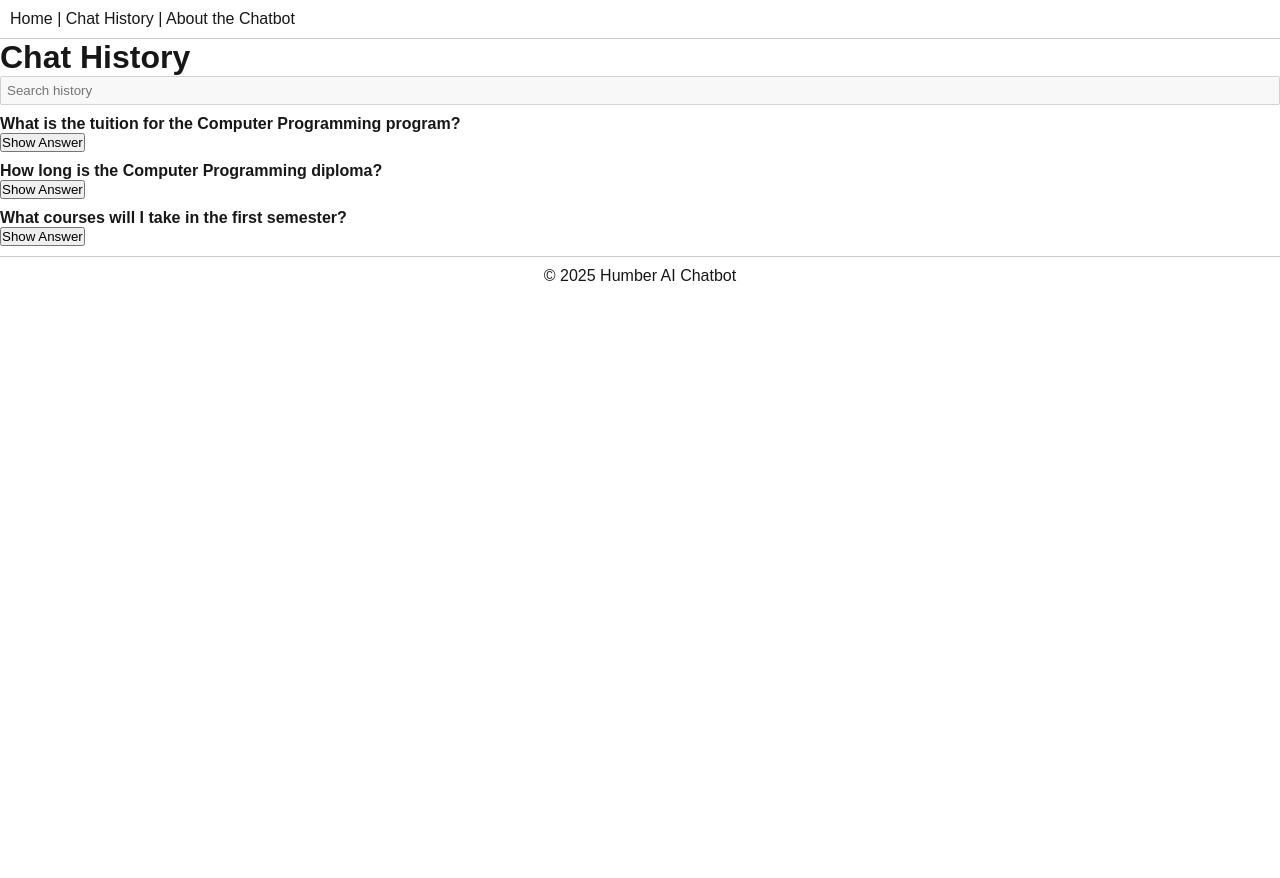
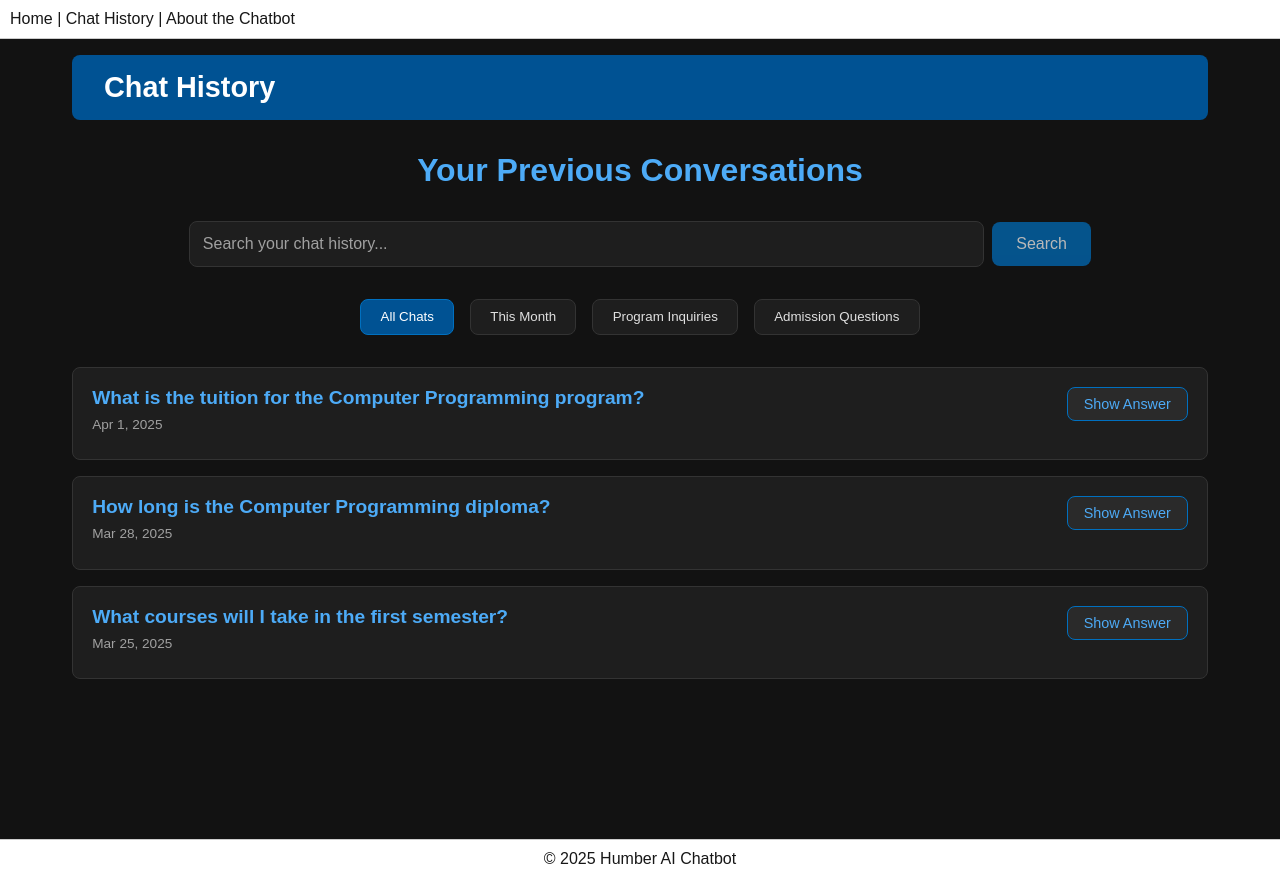
Before and after one commit to danielxw88/humber-ai, a Next.js app: page /history in a window 1280 px wide. Before the commit the page ends 800 px from the top, so only its background shows below. Built offline with nearby package versions, Linux system fonts and the light colour scheme.

Commit message:
Added styling to History page as well as modifying the answer prompts

```diff
--- a/pages/history.js
+++ b/pages/history.js
@@ -1,24 +1,32 @@
 import { useState } from 'react';
+import Head from 'next/head';
+import styles from '../styles/History.module.css';
 
 export default function History() {
   // Dummy data simulating chat history
   const dummyHistory = [
     {
+      id: 1,
       question: "What is the tuition for the Computer Programming program?",
-      answer: "The tuition is $xxx per year."
+      answer: "As of the 2024/2025 school year, the fee for 2 semesters was $3,985.24 for domestic students and $17,934.10 for international students. ",
+      date: "Apr 1, 2025"
     },
     {
+      id: 2,
       question: "How long is the Computer Programming diploma?",
-      answer: "The program is typically completed in 2 years (4 semesters)."
+      answer: "The program is typically completed in 2 years (4 semesters). Additionally there is also a Computer Programming & Analysis course which lasts 3 years (6 semesters) and you receive an advanced diploma.",
+      date: "Mar 28, 2025"
     },
     {
+      id: 3,
       question: "What courses will I take in the first semester?",
-      answer: "Courses usually include Programming Fundamentals, Web Development, Database Fundamentals, and others."
+      answer: "Courses usually include Programming Fundamentals, Web Development, Database Fundamentals, and others.",
+      date: "Mar 25, 2025"
     }
   ];
 
   const [showAnswers, setShowAnswers] = useState(
-    dummyHistory.map(() => false) // initially, all answers are hidden
+    dummyHistory.map(() => false) // on page load, answers are hidden
   );
 
   const toggleAnswer = (index) => {
@@ -28,28 +36,70 @@ export default function History() {
   };
 
   return (
-    <div>
-      <h1>Chat History</h1>
+    // This div will override the global background
+    <div style={{
+      backgroundColor: '#121212',
+      minHeight: '100vh',
+      color: '#e0e0e0'
+    }}>
+      <Head>
+        <title>Chat History | Humber College AI Assistant</title>
+      </Head>
 
-      {/* Search Box */}
+      <div className={styles.historyContainer}>
+        {/* Your existing component content */}
+        <header className={styles.pageHeader}>
+          <h1 className={styles.pageTitle}>Chat History</h1>
+        </header>
+
+        <h2 className={styles.sectionTitle}>Your Previous Conversations</h2>
+
+        <div className={styles.searchContainer}>
           <input
             type="text"
-        placeholder="Search history"
-        style={{ marginBottom: '10px', padding: '5px', width: '100%' }}
+            className={styles.searchBox}
+            placeholder="Search your chat history..."
             disabled
           />
+          <button className={styles.searchButton} disabled>Search</button>
+        </div>
 
-      <ul>
+        <div className={styles.filterSection}>
+          <button className={`${styles.filterButton} ${styles.activeFilter}`}>All Chats</button>
+          <button className={styles.filterButton}>This Month</button>
+          <button className={styles.filterButton}>Program Inquiries</button>
+          <button className={styles.filterButton}>Admission Questions</button>
+        </div>
+
+        {dummyHistory.length > 0 ? (
+          <div className={styles.historyList}>
             {dummyHistory.map((item, index) => (
-          <li key={index} style={{ marginBottom: '10px' }}>
-            <strong>{item.question}</strong><br />
-            <button onClick={() => toggleAnswer(index)}>
+              <div key={item.id} className={styles.historyItem}>
+                <div className={styles.historyContent}>
+                  <h3 className={styles.historyTitle}>{item.question}</h3>
+                  <div className={styles.historyDate}>{item.date}</div>
+                  {showAnswers[index] && (
+                    <p className={styles.historyAnswer}>{item.answer}</p>
+                  )}
+                </div>
+                <div className={styles.actionButtons}>
+                  <button
+                    className={styles.actionButton}
+                    onClick={() => toggleAnswer(index)}
+                  >
                     {showAnswers[index] ? 'Hide Answer' : 'Show Answer'}
                   </button>
-            {showAnswers[index] && <p>{item.answer}</p>}
-          </li>
+                </div>
+              </div>
             ))}
-      </ul>
+          </div>
+        ) : (
+          <div className={styles.emptyState}>
+            <h3>No chat history yet</h3>
+            <p>Your conversations with the Humber College AI Assistant will appear here.</p>
+          </div>
+        )}
+      </div>
     </div>
   );
 }
--- /dev/null
+++ b/styles/History.module.css
@@ -0,0 +1,224 @@
+/* History.module.css */
+/* Dark theme optimized for AI chatbot interface */
+.historyContainer {
+    /* Humber colors */
+    --humber-blue: #0070c0;
+    --humber-dark-blue: #005293;
+    --humber-yellow: #ffb71b;
+    --humber-accent-blue: #4dabf7;
+    --humber-light-blue: #8bb8e8;
+    --dark-bg: #121212;
+    --dark-surface: #1e1e1e;
+    --dark-surface-hover: #2a2a2a;
+    --dark-border: #333333;
+    --light-text: #e0e0e0;
+    --secondary-text: #a0a0a0;
+
+    max-width: 1200px;
+    margin: 0 auto;
+    padding: 1rem 2rem;
+    font-family: Arial, Helvetica, sans-serif;
+    color: var(--light-text);
+  }
+
+  .pageHeader {
+    background-color: var(--humber-dark-blue);
+    color: white;
+    padding: 1rem 2rem;
+    margin-bottom: 2rem;
+    display: flex;
+    align-items: center;
+    justify-content: space-between;
+    border-radius: 8px;
+  }
+
+  .pageTitle {
+    font-size: 1.8rem;
+    font-weight: bold;
+    margin: 0;
+  }
+
+  .sectionTitle {
+    font-size: 2rem;
+    color: var(--humber-accent-blue);
+    text-align: center;
+    margin: 2rem 0;
+    font-weight: bold;
+  }
+
+  .searchContainer {
+    margin: 2rem 0;
+    text-align: center;
+  }
+
+  .searchBox {
+    width: 70%;
+    padding: 0.8rem;
+    border: 1px solid var(--dark-border);
+    border-radius: 8px;
+    font-size: 1rem;
+    background-color: var(--dark-surface);
+    color: var(--light-text);
+  }
+
+  .searchBox::placeholder {
+    color: var(--secondary-text);
+  }
+
+  .searchButton {
+    background-color: var(--humber-blue);
+    color: white;
+    border: none;
+    padding: 0.8rem 1.5rem;
+    border-radius: 8px;
+    cursor: pointer;
+    font-size: 1rem;
+    margin-left: 0.5rem;
+  }
+
+  .searchButton:hover:not(:disabled) {
+    background-color: var(--humber-dark-blue);
+  }
+
+  .searchButton:disabled {
+    opacity: 0.7;
+    cursor: not-allowed;
+  }
+
+  .filterSection {
+    display: flex;
+    justify-content: center;
+    gap: 1rem;
+    margin: 1.5rem 0;
+    flex-wrap: wrap;
+  }
+
+  .filterButton {
+    background-color: var(--dark-surface);
+    color: var(--light-text);
+    border: 1px solid var(--dark-border);
+    padding: 0.6rem 1.2rem;
+    border-radius: 8px;
+    cursor: pointer;
+    font-weight: 500;
+    transition: all 0.2s ease;
+  }
+
+  .filterButton:hover {
+    background-color: var(--dark-surface-hover);
+    border-color: var(--humber-blue);
+  }
+
+  .activeFilter {
+    background-color: var(--humber-dark-blue);
+    color: white;
+    border: 1px solid var(--humber-blue);
+  }
+
+  .historyList {
+    display: flex;
+    flex-direction: column;
+    gap: 1rem;
+    margin-top: 2rem;
+  }
+
+  .historyItem {
+    background-color: var(--dark-surface);
+    border: 1px solid var(--dark-border);
+    border-radius: 8px;
+    padding: 1.2rem;
+    transition: all 0.2s ease;
+    display: flex;
+    justify-content: space-between;
+    align-items: flex-start;
+  }
+
+  .historyItem:hover {
+    box-shadow: 0 4px 8px rgba(0, 0, 0, 0.3);
+    border-left: 4px solid var(--humber-blue);
+  }
+
+  .historyContent {
+    flex: 1;
+  }
+
+  .historyTitle {
+    font-size: 1.2rem;
+    color: var(--humber-accent-blue);
+    margin-bottom: 0.5rem;
+    font-weight: bold;
+  }
+
+  .historyDate {
+    color: var(--secondary-text);
+    font-size: 0.85rem;
+    margin-bottom: 0.5rem;
+  }
+
+  .historyAnswer {
+    margin-top: 1rem;
+    padding: 1rem;
+    background-color: var(--dark-surface-hover);
+    border-left: 3px solid var(--humber-blue);
+    line-height: 1.5;
+    border-radius: 0 8px 8px 0;
+  }
+
+  .actionButtons {
+    display: flex;
+    gap: 0.5rem;
+  }
+
+  .actionButton {
+    background-color: var(--dark-surface-hover);
+    color: var(--humber-accent-blue);
+    border: 1px solid var(--humber-blue);
+    padding: 0.5rem 1rem;
+    border-radius: 8px;
+    cursor: pointer;
+    font-size: 0.9rem;
+    transition: all 0.2s ease;
+  }
+
+  .actionButton:hover {
+    background-color: var(--humber-dark-blue);
+    color: white;
+  }
+
+  .emptyState {
+    text-align: center;
+    padding: 3rem;
+    color: var(--secondary-text);
+    background-color: var(--dark-surface);
+    border-radius: 8px;
+    border: 1px solid var(--dark-border);
+  }
+
+  .emptyState h3 {
+    font-size: 1.5rem;
+    margin-bottom: 1rem;
+    color: var(--humber-accent-blue);
+  }
+
+  /* Responsive adjustments */
+  @media (max-width: 768px) {
+    .searchBox {
+      width: 100%;
+      margin-bottom: 1rem;
+    }
+
+    .searchButton {
+      margin-left: 0;
+      width: 100%;
+    }
+
+    .historyItem {
+      flex-direction: column;
+    }
+
+    .actionButtons {
+      margin-top: 1rem;
+      width: 100%;
+      justify-content: flex-end;
+    }
+  }
```
Lines whose indentation alone changed are shown as unchanged.
